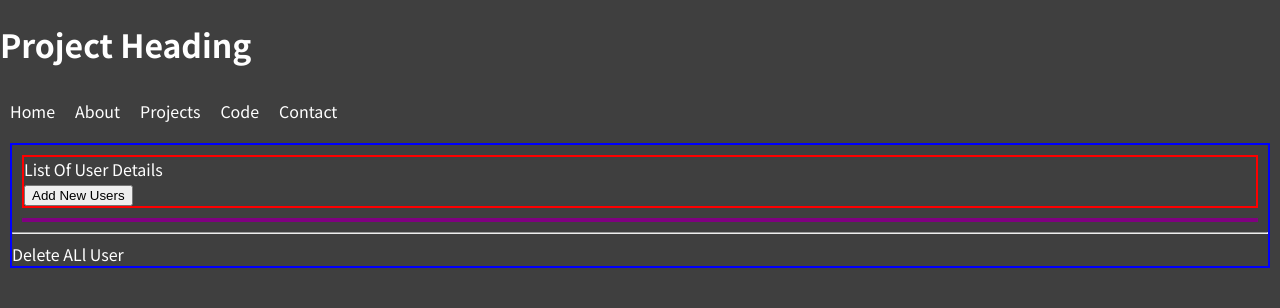
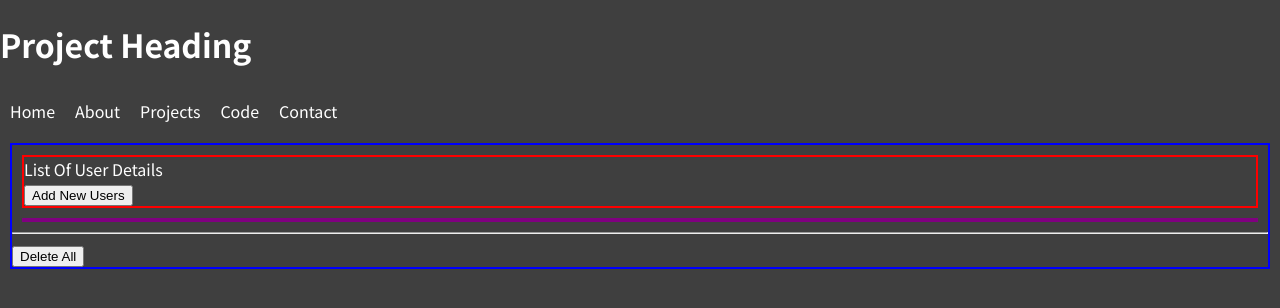
Before and after one commit to Atish280301/React-Redux-Toolkit, a React (Create React App) app: page / in a window 1280 px wide. Shown: the top 308 px of the page. Built offline with nearby package versions, Linux system fonts and the light colour scheme; what chance would draw is missing.

Commit message:
Commit - 08
important
Delete All Users In One Click Part 01

```diff
--- a/src/Components/DeleteUser.jsx
+++ b/src/Components/DeleteUser.jsx
@@ -1,9 +1,15 @@
 import React from "react";
+import { DeleteUsers } from "../Store/Slices/UserSlice";
+import { useDispatch } from "react-redux";
 const DeleteUser = () => {
+    const dispatch = useDispatch();
+    const DeleteAll = () => {
+        dispatch(DeleteUsers())
+    }
     return (
         <>
             <div>
-                Delete ALl User
+                <button onClick={DeleteAll}>Delete All</button>
             </div>
         </>
     );
--- a/src/Components/DisplayUsers.jsx
+++ b/src/Components/DisplayUsers.jsx
@@ -8,6 +8,7 @@ const DisplayUsers = () => {
     })
     console.log(data);
     const DeleteUser = (id) => {
+        console.log("hiiiii");
         dispatch(RemoveUser(id));
     }
     return (<>
--- a/src/Store/Slices/UserSlice.jsx
+++ b/src/Store/Slices/UserSlice.jsx
@@ -11,7 +11,9 @@ const UserSlice = createSlice({
             console.log(action.payload);
             state.splice(action.payload, 1);
         },
-        DeleteUsers (state, action) {}
+        DeleteUsers (state, action) {
+            return [];
+        }
     }
 });
 export default UserSlice.reducer;
```
